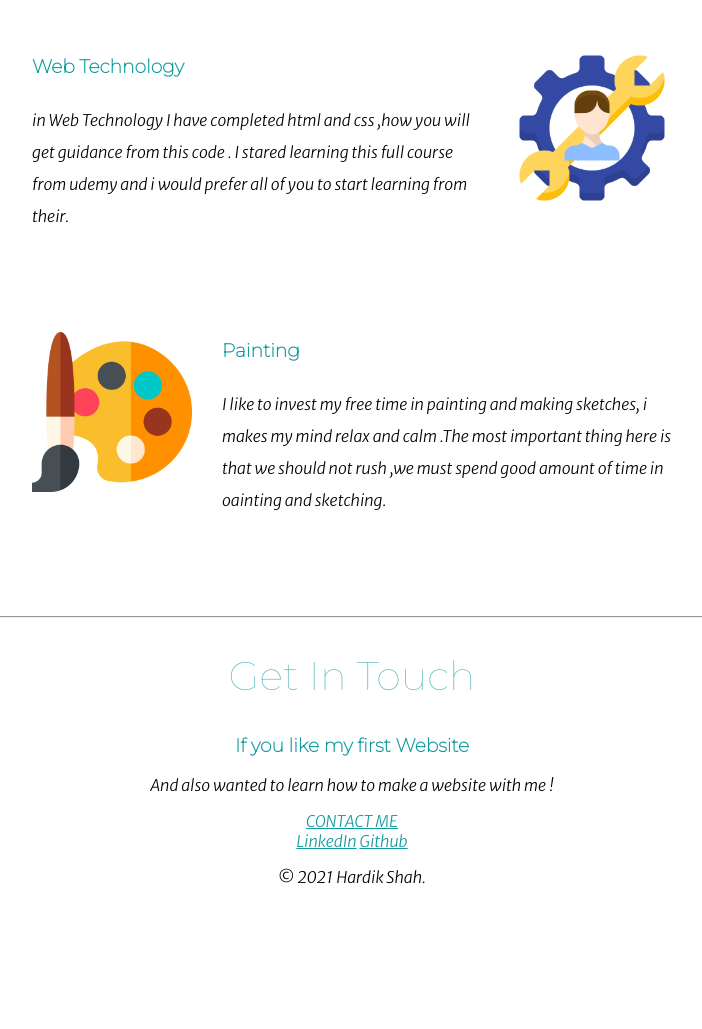
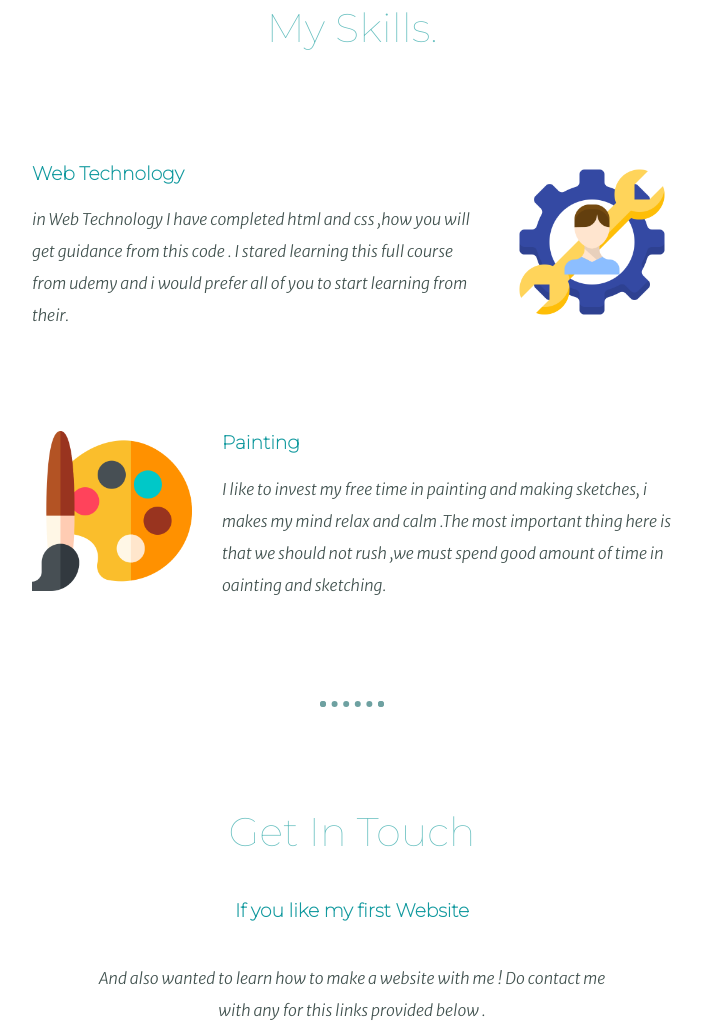
Before and after one commit to shahhardik4599/first-website, a plain HTML site: page CSS - First site/index.html in a window 1280 px wide. Shown: the part 1633-2662 px from the top of the page, without its empty margins (288-990 px from the left). Before the commit the page ends 2536 px from the top, so only its background shows below. Drawn offline with Linux system fonts and the light colour scheme.

Commit message:
complete css

```diff
--- a/CSS - First site/css/styles.css
+++ b/CSS - First site/css/styles.css
@@ -1,5 +1,6 @@
 
 body{
+    color: #40514E;
     margin: 0;
     text-align: center;
     font-family: 'Merriweather Sans', sans-serif;
@@ -16,22 +17,33 @@ h2{
     color:#66BFBF;
     font-size: 2.5rem;
     font-family: 'Montserrat', sans-serif;
+    padding-bottom: 10px;
 }
 h3{
     color:#11999E;
     font-family: 'Montserrat', sans-serif;
 }
+p{
+    line-height: 2;
+}
+hr{
+    border: dotted #6ea1a1 6px;
+    border-bottom: none;
+    width: 4%;
+    margin: 100px auto;
+}
 .top-cont{
-    background-color: rgb(170, 181, 207);
+    background-color: rgb(221, 222, 236);
     position: relative;
     padding-top: 100px;
 }
 .middle-container{
-
+    margin: 100px 0;
 }
 
 .bottom-container{
-
+    background-color: #6ac7c7;
+    padding: 15px 0 20px;
 }
 .top-cloud
 {
@@ -43,21 +55,33 @@ h3{
 .bottom-cloud
 {
     position: absolute;
-    left: 400px;
+    left: 350px;
     bottom: 300px;
 }
+.profile-image{
+    width: 20%;
+}
+.intro{
+    width: 30%;
+    margin: auto;
+}
+.contact-details{
+    width: 40%;
+    margin: 40px auto 60px;
+}
 a{
-    color: #11999E;
+    color: #063d3f;
+    font-family: 'Montserrat', sans-serif;
+    margin: 10px 20px;
+    text-decoration: none;
+}
+a:hover{
+    color: #EAF6F6;
 }
 .skill-row{
     width: 50%;
     margin: 100px auto 100px auto;
     text-align: left;
-    line-height: 2;
-}
-.profile{
-    width: 50%;
-    margin: 100px auto 100px auto;
 }
 .skill1{
     width: 25%;
@@ -69,3 +93,35 @@ a{
     float: left;
     margin-right: 30px;
 }
+.copyright{
+    color: #EAF6F6;
+    font-size: 0.75rem;
+    padding: 20px 0;
+}
+
+.btn {
+    background: #11cdd4;
+    background-image: -webkit-linear-gradient(top, #11cdd4, #11999e);
+    background-image: -moz-linear-gradient(top, #11cdd4, #11999e);
+    background-image: -ms-linear-gradient(top, #11cdd4, #11999e);
+    background-image: -o-linear-gradient(top, #11cdd4, #11999e);
+    background-image: linear-gradient(to bottom, #11cdd4, #11999e);
+    -webkit-border-radius: 8;
+    -moz-border-radius: 8;
+    border-radius: 8px;
+    font-family: 'Montserrat', sans-serif;
+    color: #ffffff;
+    font-size: 20px;
+    padding: 10px 20px 10px 20px;
+    text-decoration: none;
+  }
+
+  .btn:hover {
+    background: #30e3cb;
+    background-image: -webkit-linear-gradient(top, #30e3cb, #2bc4ad);
+    background-image: -moz-linear-gradient(top, #30e3cb, #2bc4ad);
+    background-image: -ms-linear-gradient(top, #30e3cb, #2bc4ad);
+    background-image: -o-linear-gradient(top, #30e3cb, #2bc4ad);
+    background-image: linear-gradient(to bottom, #30e3cb, #2bc4ad);
+    text-decoration: none;
+  }
--- a/CSS - First site/index.html
+++ b/CSS - First site/index.html
@@ -2,6 +2,8 @@
 <!-- for different fonts : google font -->
 <!-- for different icons/image : flaticon.com -->
 <!-- for different gif : giphy.com -->
+<!--for different buttons(contact me button) : https://css3buttongenerator.com/-->
+
 <html>
 <head>
     <meta charset="utf-8">
@@ -22,9 +24,9 @@
     </div>
     <div class="middle-container">
         <div class="profile">
-          <img src="images/img.png" alt="my profile image">
+          <img class="profile-image" src="images/profile.jpg" alt="my profile image">
           <h2>Hello.</h2>
-          <p>My name is Hardik and this is my first website !! </p>
+          <p class="intro">My name is Hardik and this is my first website !! Currently i am in 3rd year Computer Science and Engineering, persuing my graduation from Babaria Institute of Technology(BITS)</p>
         </div>
         <hr>
         <div class="skills">
@@ -44,7 +46,7 @@
         <div class="contact-me">
           <h2>Get In Touch</h2>
           <h3>If you like my first Website </h3>
-          <p>And also wanted to learn how to make a website with me ! </p>
+          <p class="contact-details">And also wanted to learn how to make a website with me ! Do contact me with any for this links provided below .</p>
           <a class="btn" href="mailto:hardikshah20021@gmail.com">CONTACT ME</a>
         </div>
       </div>
@@ -54,7 +56,7 @@
         <a class="footer-link" href="https://www.linkedin.com/in/hardik-shah-1b62b619b">LinkedIn</a>
         <a class="footer-link" href="https://github.com/shahhardik4599">Github</a>
 
-        <p>© 2021 Hardik Shah.</p>
+        <p class="copyright">© 2021 Hardik Shah.</p>
       </div>
 </body>
 </html>
```
Also changed, not shown: CSS - First site/images/img.png (deleted), CSS - First site/images/profile.jpg (added).
